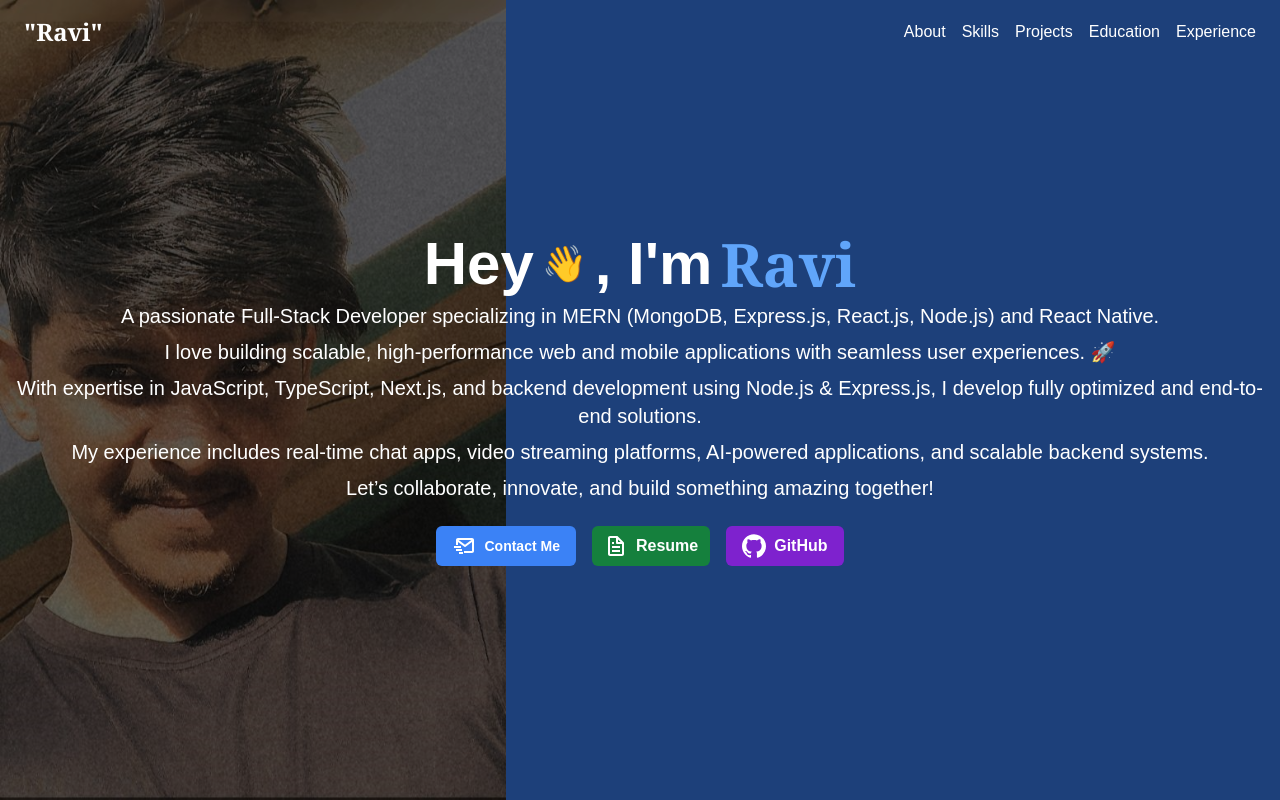
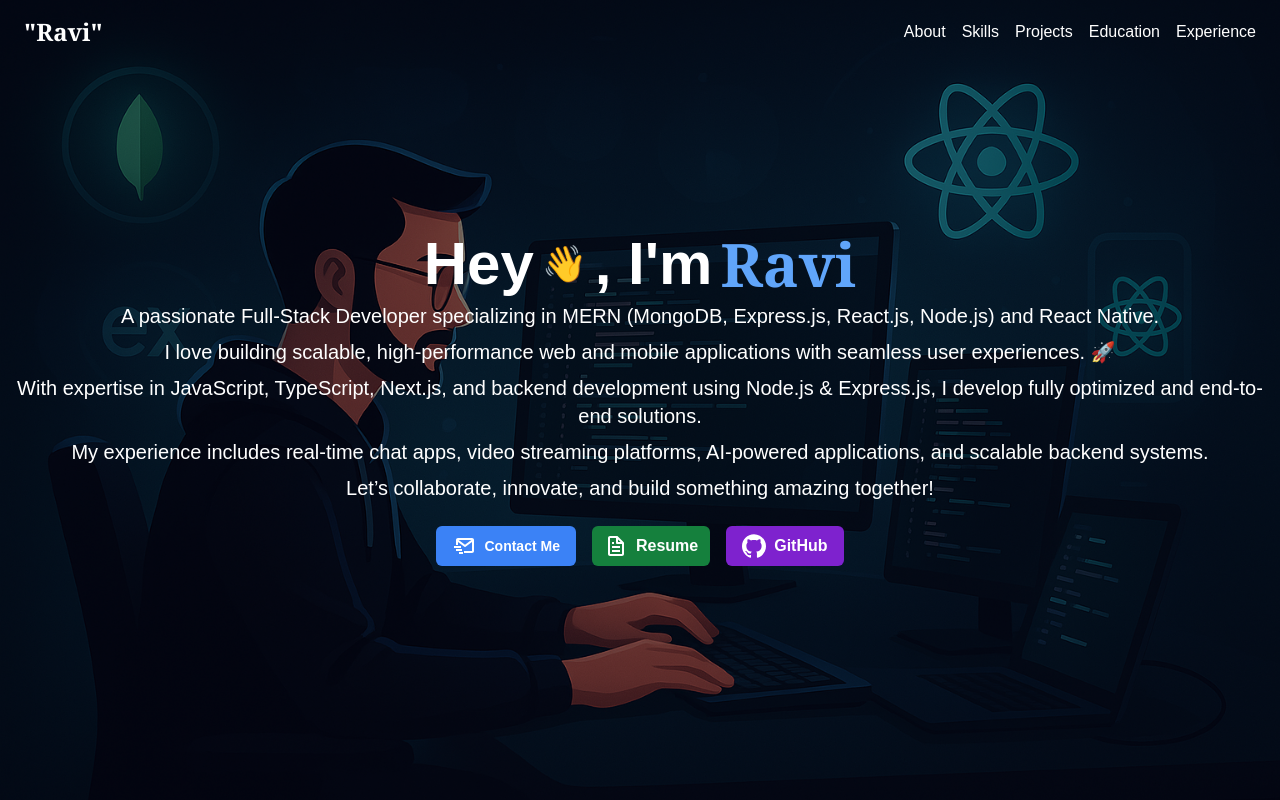
Before and after one commit to codewitharunofficial/codewitharun-portfolio, a Next.js app: page / in a window 1280 px wide. Shown: the top 800 px of the page. Built offline with nearby package versions, Linux system fonts and the light colour scheme.

Commit message:
Minor Layout Updates

```diff
--- a/components/Hero.tsx
+++ b/components/Hero.tsx
@@ -2,7 +2,7 @@
 
 import Image from "next/image";
 import { motion } from "framer-motion";
-import Profile from "@/public/Profile.jpg";
+import Profile from "@/public/background.png";
 import { SiGithub } from "react-icons/si";
 import { BiFile, BiMailSend } from "react-icons/bi";
 
@@ -14,7 +14,8 @@ const Hero = () => {
         src={Profile}
         alt="Profile Background"
         layout="fill"
-        objectPosition="left"
+        objectPosition="center"
+        objectFit="cover"
         quality={100}
         priority
         className="-z-10 lg:object-contain bg-blue-500 object-cover"
--- a/contants/projects.js
+++ b/contants/projects.js
@@ -193,7 +193,7 @@ export const projects = {
         "User Dashboard",
       ],
       repoLink: "https://github.com/codewitharunofficial/shopease",
-      appLink: "https://shopease-9f5y.onrender.com/",
+      appLink: "https://shop4ease-vercel.app/",
       screenshots: [
         "/screenshots/shopease/shopease-1.png",
         "/screenshots/shopease/shopease-2.png",
```
Also changed, not shown: public/background.png (added).
